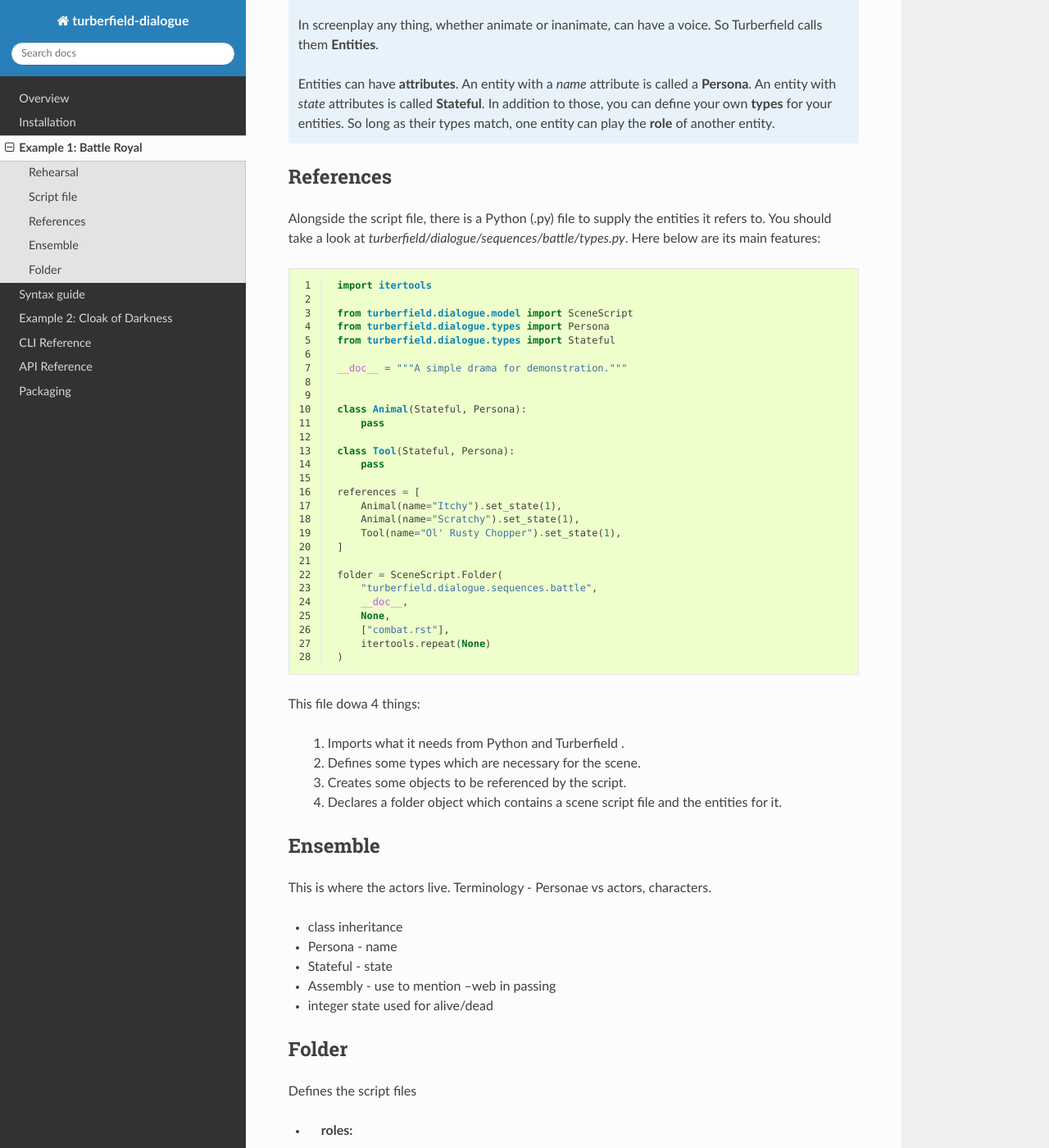
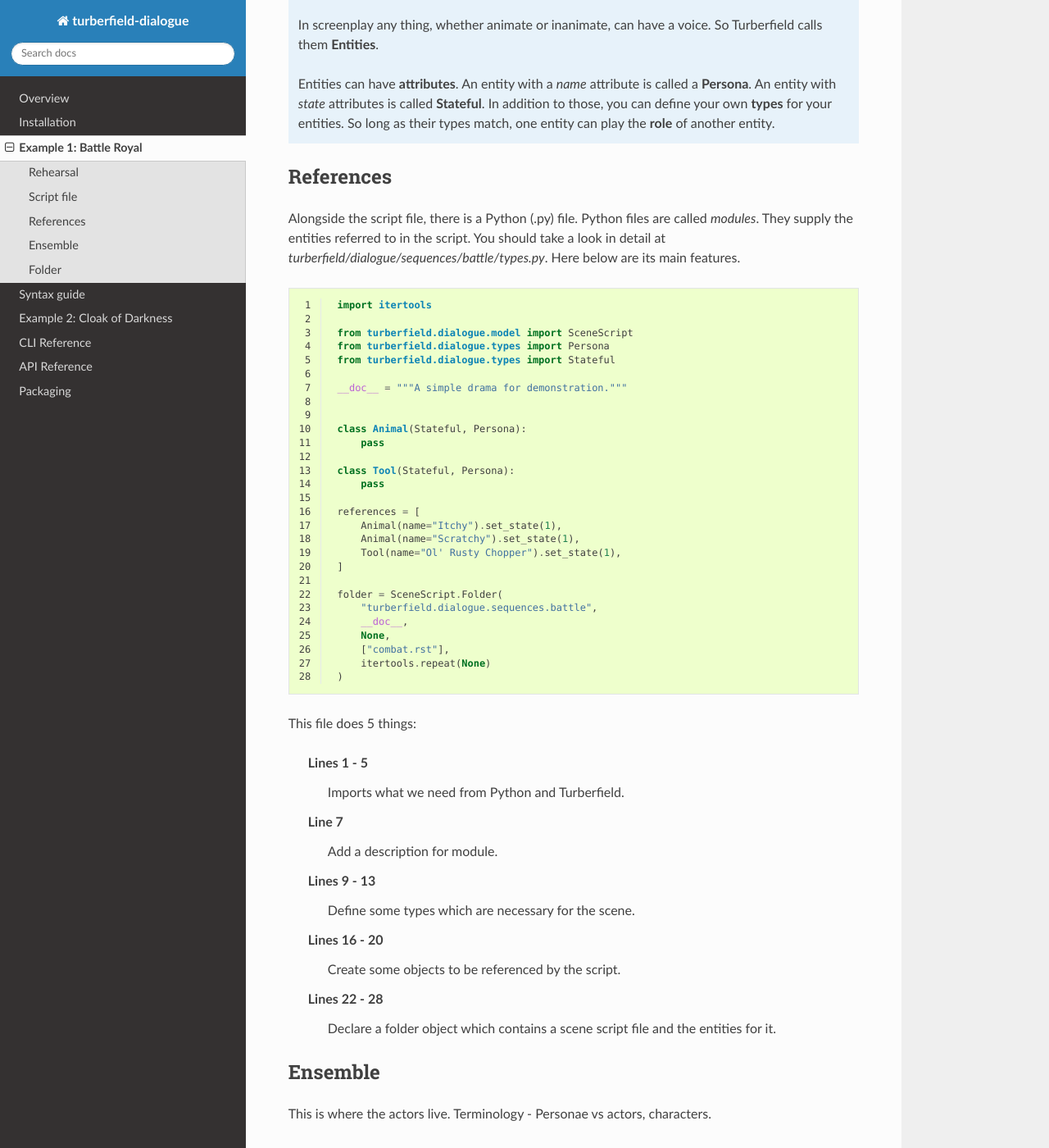
Before and after one commit to tundish/turberfield-dialogue, a Sphinx documentation site: the page built from turberfield/dialogue/doc/battle.rst, in a window 1280 px wide and 1400 px high, scrolled down 2371 px. Shown: the whole window at 82% size. Built offline with Sphinx 7.4.7 and the Read the Docs theme 2.0.0, drawn with Linux system fonts in a browser that asks for light colours.

Commit message:
Breakdown battle module by line number.

```diff
--- a/turberfield/dialogue/doc/_static/turberfield.css
+++ b/turberfield/dialogue/doc/_static/turberfield.css
@@ -4,3 +4,7 @@ line-height:24px;
 margin-bottom:24px;
 background:#eeeeee;
 }
+
+.linenodiv pre {
+font-size:0.58em !important;
+}
--- a/turberfield/dialogue/doc/battle.rst
+++ b/turberfield/dialogue/doc/battle.rst
@@ -127,8 +127,10 @@ The script file also contains other sections which do not correspond to dialogue
 References
 ==========
 
-Alongside the script file, there is a Python (.py) file to supply the entities it refers to.
-You should take a look at `turberfield/dialogue/sequences/battle/types.py`. Here below are its main features:
+Alongside the script file, there is a Python (.py) file. Python files are called `modules`.
+They supply the entities referred to in the script.
+You should take a look in detail at `turberfield/dialogue/sequences/battle/types.py`.
+Here below are its main features.
 
 
 .. code-block:: python
@@ -164,13 +166,19 @@ You should take a look at `turberfield/dialogue/sequences/battle/types.py`. Here
     )
 
 
-This file dowa 4 things:
+This file does 5 things:
 
-    #. Imports what it needs from Python and Turberfield .
-    #. Defines some types which are necessary for the scene.
-    #. Creates some objects to be referenced by the script.
-    #. Declares a folder object which contains a scene script file
-       and the entities for it.
+    Lines 1 - 5
+        Imports what we need from Python and Turberfield.
+    Line 7
+        Add a description for module.
+    Lines 9 - 13
+        Define some types which are necessary for the scene.
+    Lines 16 - 20
+        Create some objects to be referenced by the script.
+    Lines 22 - 28
+        Declare a folder object which contains a scene script file
+        and the entities for it.
 
 Ensemble
 ========
```
